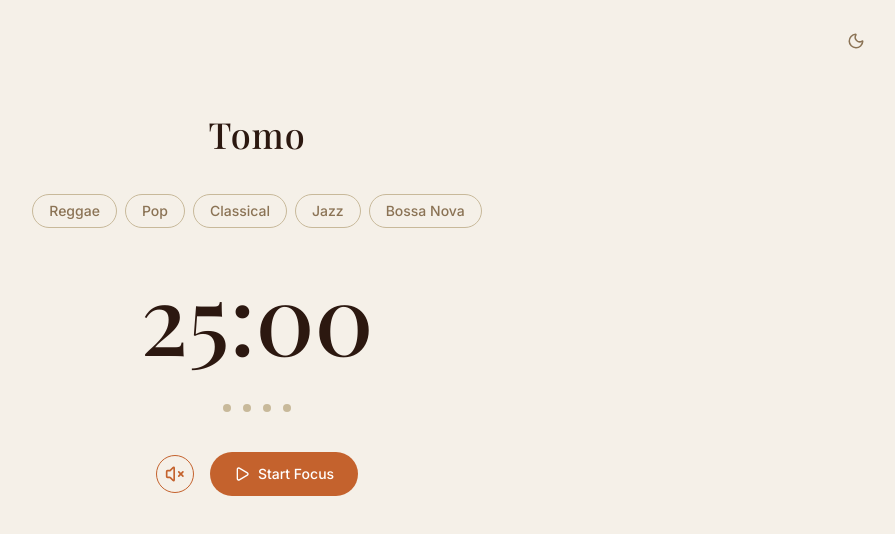
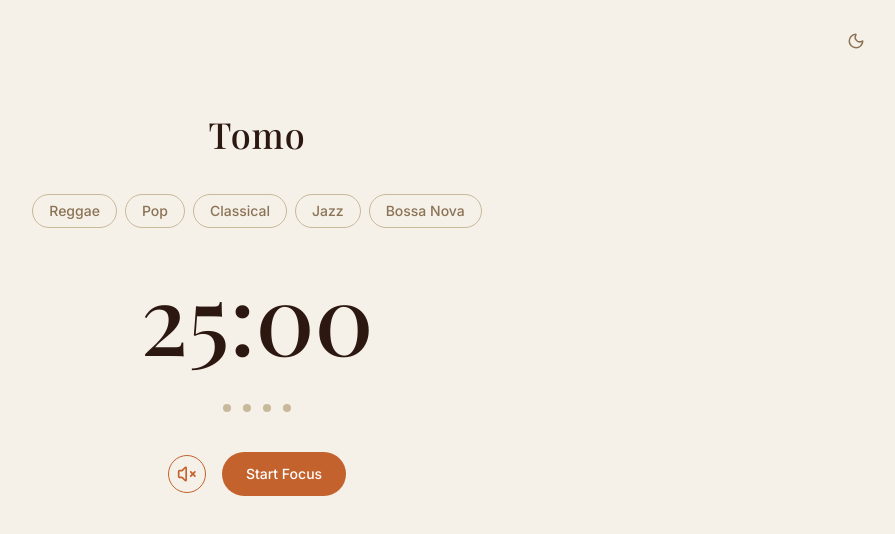
Before and after one commit to jhrodriguesit/pomodoro, a React (Vite) app: page / in a window 1280 px wide. Shown: the top 534 px of the page, without its empty margins (383-1278 px from the left). Built offline with nearby package versions, Linux system fonts and the light colour scheme.

Commit message:
simplify play button

```diff
--- a/src/components/PhaseControls.tsx
+++ b/src/components/PhaseControls.tsx
@@ -1,45 +1,52 @@
-import { Play, Pause, Volume2, VolumeX } from 'lucide-react'
-import type { TimerStatus } from '../types'
+import { Volume2, VolumeX } from "lucide-react";
+import type { TimerStatus } from "../types";
 
 interface PhaseControlsProps {
-  status: TimerStatus
-  musicPlaying: boolean
-  showGenrePrompt: boolean
-  onMainAction: () => void
-  onSoundToggle: () => void
-  onReset: () => void
+  status: TimerStatus;
+  musicPlaying: boolean;
+  showGenrePrompt: boolean;
+  onMainAction: () => void;
+  onSoundToggle: () => void;
+  onReset: () => void;
 }
 
 const MAIN_BUTTON_CONFIG = {
-  idle:          { label: 'Start Focus',     ariaLabel: 'Start Focus',      disabled: false },
-  running:       { label: null,              ariaLabel: 'Pause',            disabled: false },
-  paused:        { label: null,              ariaLabel: 'Resume',           disabled: false },
-  waiting_break: { label: 'Start Break',     ariaLabel: 'Start Break',      disabled: false },
-  waiting_focus: { label: 'Start Focus',     ariaLabel: 'Start Focus',      disabled: false },
-  done:          { label: null,              ariaLabel: 'Session complete',  disabled: true  },
-} as const satisfies Record<TimerStatus, { label: string | null; ariaLabel: string; disabled: boolean }>
+  idle: { label: "Start Focus", ariaLabel: "Start Focus", disabled: false },
+  running: { label: "Pause", ariaLabel: "Pause", disabled: false },
+  paused: { label: "Resume", ariaLabel: "Resume", disabled: false },
+  waiting_break: {
+    label: "Start Break",
+    ariaLabel: "Start Break",
+    disabled: false,
+  },
+  waiting_focus: {
+    label: "Start Focus",
+    ariaLabel: "Start Focus",
+    disabled: false,
+  },
+  done: {
+    label: "Session complete",
+    ariaLabel: "Session complete",
+    disabled: true,
+  },
+} as const satisfies Record<
+  TimerStatus,
+  { label: string | null; ariaLabel: string; disabled: boolean }
+>;
 
 interface MainButtonContentProps {
-  status: TimerStatus
+  status: TimerStatus;
 }
 
-function MainButtonContent({ status }: MainButtonContentProps) {
-  if (status === 'running') return <Pause size={20} />
-  if (status === 'paused')  return <Play size={20} />
-  if (status === 'done')    return <span className="text-sm">—</span>
-  if (status === 'idle') {
-    return (
-      <span className="flex items-center gap-2">
-        <Play size={16} />
-        {MAIN_BUTTON_CONFIG.idle.label}
-      </span>
-    )
-  }
-  return <span>{MAIN_BUTTON_CONFIG[status].label}</span>
-}
-
-export function PhaseControls({ status, musicPlaying, showGenrePrompt, onMainAction, onSoundToggle, onReset }: PhaseControlsProps) {
-  const config = MAIN_BUTTON_CONFIG[status]
+export function PhaseControls({
+  status,
+  musicPlaying,
+  showGenrePrompt,
+  onMainAction,
+  onSoundToggle,
+  onReset,
+}: PhaseControlsProps) {
+  const config = MAIN_BUTTON_CONFIG[status];
 
   return (
     <div className="flex flex-col items-center gap-4">
@@ -47,13 +54,13 @@ export function PhaseControls({ status, musicPlaying, showGenrePrompt, onMainAct
         <div className="relative">
           <button
             onClick={onSoundToggle}
-            aria-label={musicPlaying ? 'Pause music' : 'Play music'}
+            aria-label={musicPlaying ? "Pause music" : "Play music"}
             className={[
-              'p-2 rounded-full transition-colors',
+              "p-2 rounded-full transition-colors",
               musicPlaying
-                ? 'bg-warm-accent text-white'
-                : 'border border-warm-accent text-warm-accent dark:border-warm-accent dark:text-warm-accent',
-            ].join(' ')}
+                ? "bg-warm-accent text-white"
+                : "border border-warm-accent text-warm-accent dark:border-warm-accent dark:text-warm-accent",
+            ].join(" ")}
           >
             {musicPlaying ? <Volume2 size={20} /> : <VolumeX size={20} />}
           </button>
@@ -70,17 +77,17 @@ export function PhaseControls({ status, musicPlaying, showGenrePrompt, onMainAct
           disabled={config.disabled}
           aria-label={config.ariaLabel}
           className={[
-            'min-w-[9rem] h-11 px-6 rounded-full font-sans font-medium text-sm transition-colors',
+            "h-11 px-6 rounded-full font-sans font-medium text-sm transition-colors",
             config.disabled
-              ? 'bg-warm-border dark:bg-warm-dark-border text-warm-muted dark:text-warm-dark-muted cursor-not-allowed'
-              : 'bg-warm-accent text-white hover:bg-warm-text dark:hover:bg-warm-dark-text',
-          ].join(' ')}
+              ? "bg-warm-border dark:bg-warm-dark-border text-warm-muted dark:text-warm-dark-muted cursor-not-allowed"
+              : "bg-warm-accent text-white hover:bg-warm-text dark:hover:bg-warm-dark-text",
+          ].join(" ")}
         >
-          <MainButtonContent status={status} />
+          <span>{MAIN_BUTTON_CONFIG[status].label}</span>
         </button>
       </div>
 
-      {status !== 'idle' && (
+      {status !== "idle" && (
         <button
           onClick={onReset}
           aria-label="Reset session"
@@ -90,5 +97,5 @@ export function PhaseControls({ status, musicPlaying, showGenrePrompt, onMainAct
         </button>
       )}
     </div>
-  )
+  );
 }
```
